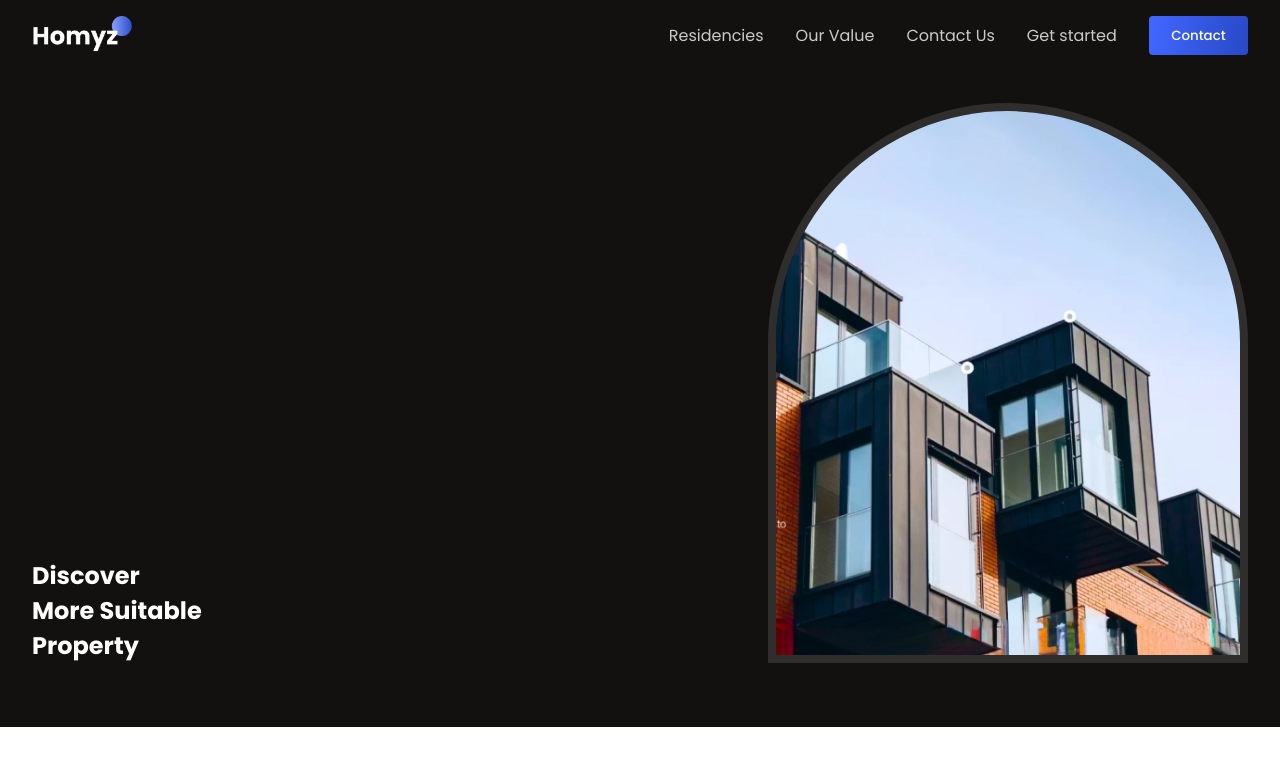
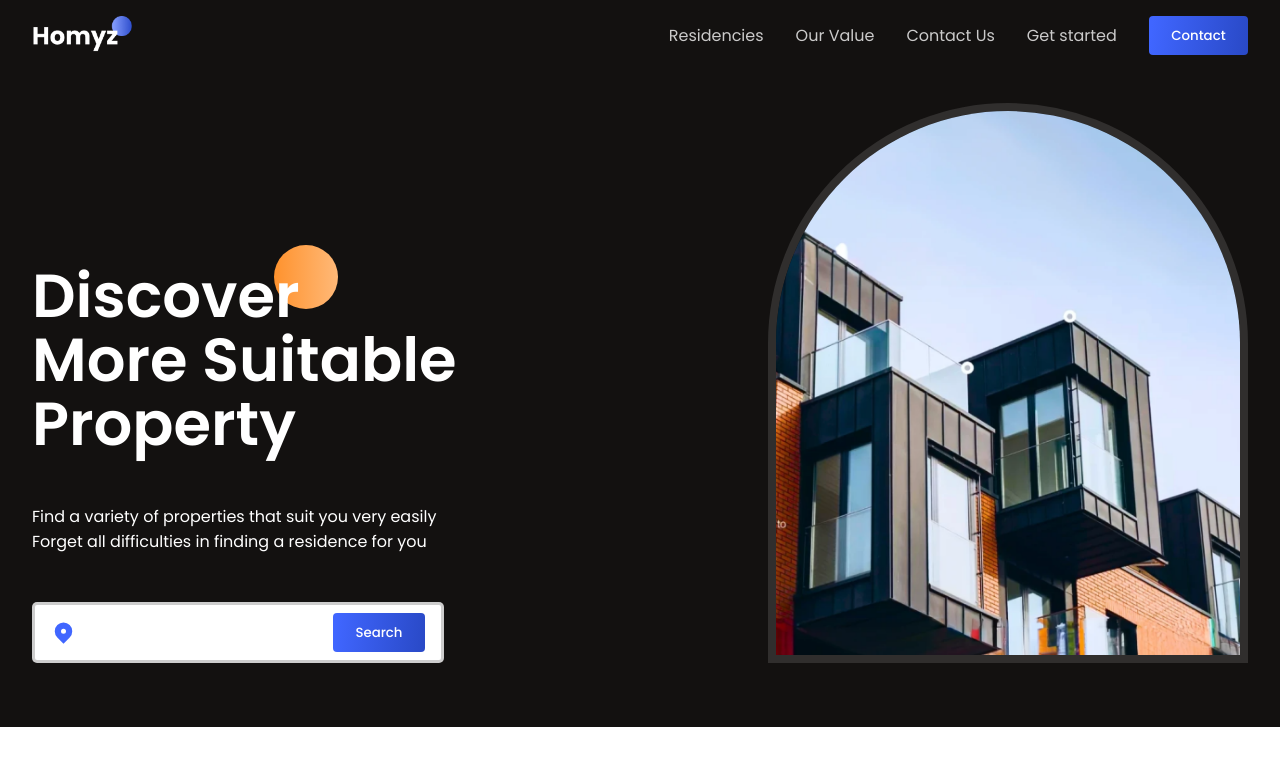
Before and after one commit to Azikenp/homyz-estates, a React (Vite) app: page / in a window 1280 px wide. Shown: the top 766 px of the page. Built offline with nearby package versions, Linux system fonts and the light colour scheme.

Commit message:
hero section

```diff
--- a/src/components/hero/Hero.css
+++ b/src/components/hero/Hero.css
@@ -8,6 +8,47 @@
 .hero-container{
     justify-content: space-between;
     align-items: flex-end;
+}
+
+/* left side */
+.hero-left{
+    gap: 3rem;
+}
+
+.hero-title{
+    position: relative;
+    z-index: 1;
+}
+
+.hero-title > h1{
+    font-weight: 600;
+    font-size: 3.8rem;
+    line-height: 4rem;
+}
+
+.orange-circle{
+    height: 4rem;
+    width: 4rem;
+    background: var(--orange-gradient);
+    border-radius: 999px;
+    position: absolute;
+    right: 28%;
+    top: -10%;
+    z-index: -1;
+}
+
+.search-bar{
+    background-color: #fff;
+    border-radius: 5px;
+    border: 3px solid rgba(120, 120, 120, 0.374);
+    padding: 0.5rem 1rem;
+    justify-content: space-between;
+    w
+}
+
+.search-bar > input{
+    border: none;
+    outline: none;
 }
 
 
--- a/src/components/hero/Hero.jsx
+++ b/src/components/hero/Hero.jsx
@@ -1,4 +1,5 @@
 import React from 'react'
+import {HiLocationMarker} from 'react-icons/hi'
 import './Hero.css'
 
 function Hero() {
@@ -7,9 +8,21 @@ function Hero() {
         <div className="paddings innerWidth flexCenter hero-container">
 
 
-            <div className="hero-left">
+            <div className="flexColStart hero-left">
                 <div className="hero-title">
+                    <div className="orange-circle"></div>
                     <h1>Discover <br /> More Suitable <br /> Property</h1>
+                </div>
+
+                <div className="flexColStart hero-des">
+                    <span>Find a variety of properties that suit you very easily</span>
+                    <span>Forget all difficulties in finding a residence for you</span>
+                </div>
+
+                <div className="flexCenter search-bar">
+                    <HiLocationMarker color="var(--blue)" size={25} />
+                    <input type="text" />
+                    <button className='button'>Search</button>
                 </div>
             </div>
 
```
